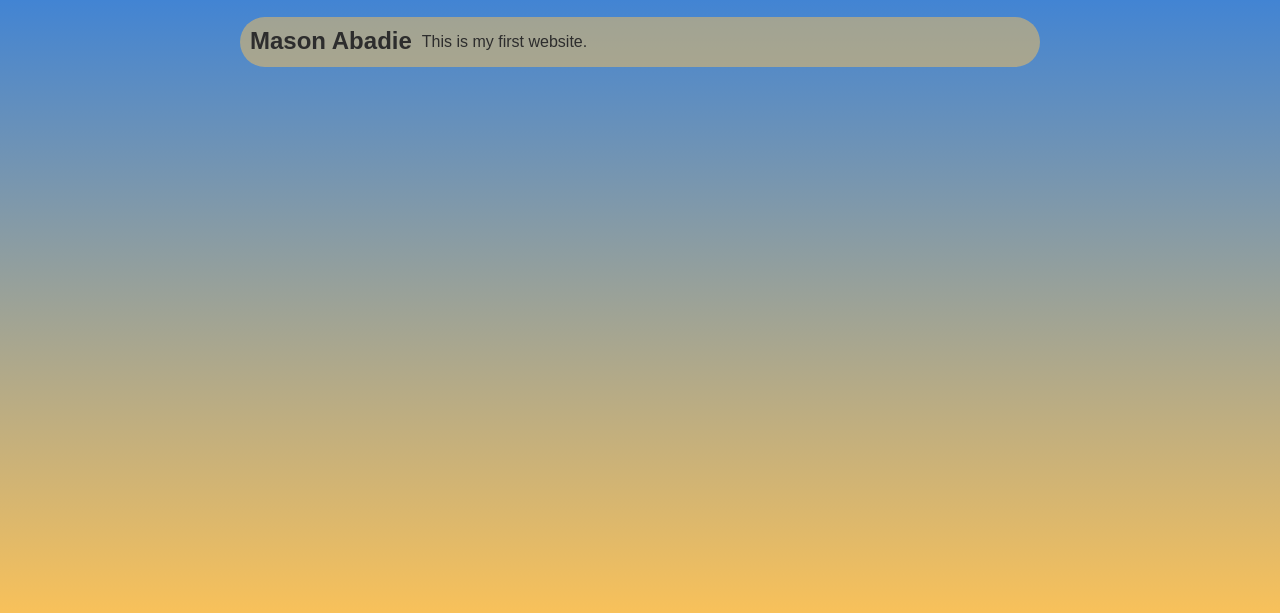
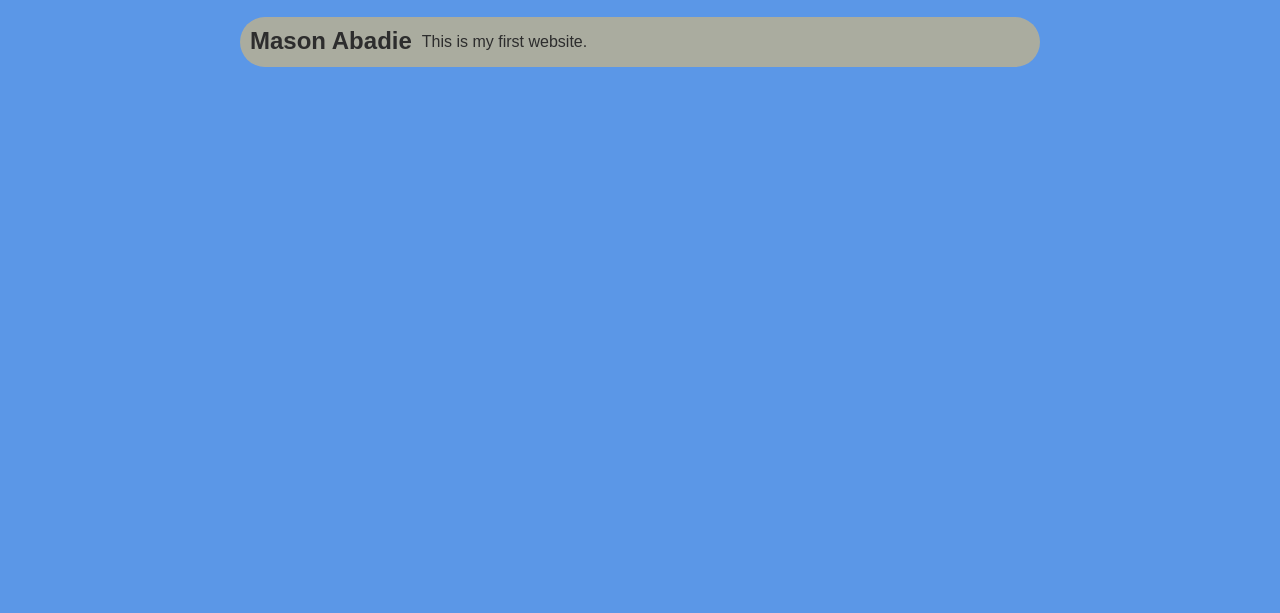
Before and after one commit to MasonAbadie/MasonAbadie.github.io, a plain HTML site: page index.html in a window 1280 px wide. Shown: the part 223-836 px from the top of the page. After the commit the page ends 800 px from the top, so only its background shows below. Drawn offline with Linux system fonts and the light colour scheme.

Commit message:
add index.html file

```diff
--- a/index.html
+++ b/index.html
@@ -4,9 +4,7 @@
       <title>th colc ebiste!</title>
     <style>
         body {
-            height: 800px;
-  background-color: rgba(35, 116, 223, 0.74); /* For browsers that do not support gradients */
-  background-image: linear-gradient(rgb(0, 110, 255), rgb(248, 193, 90));
+  background-color: rgba(35, 116, 223, 0.74);
             color: rgb(45, 45, 45);
             padding: 10px;
             font-family: arial;
```
Also changed, not shown: portfolio.html (+1 -3 lines).
